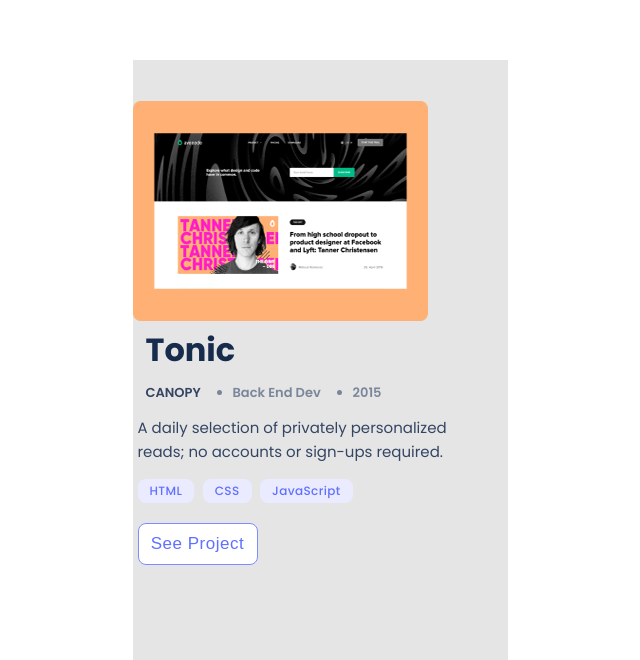
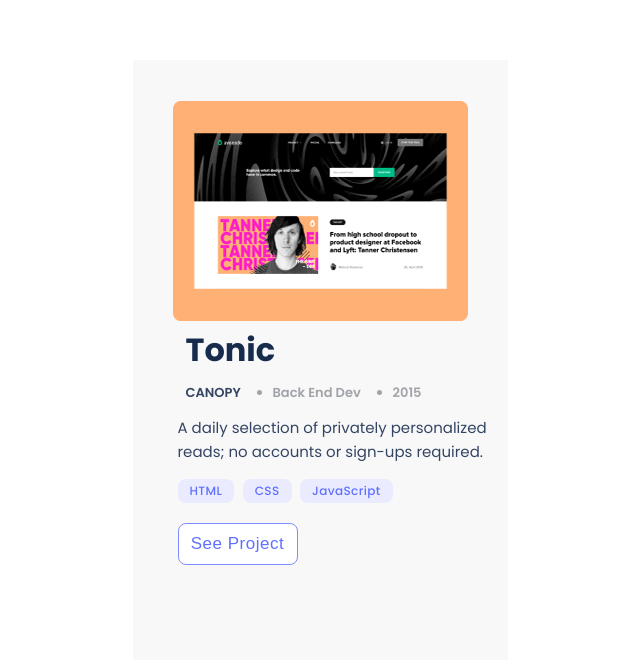
Before and after one commit to Lasten-Ernest/ErnestPortfolio, a website: page index.html in a window 1280 px wide. Shown: the part 140-800 px from the top of the page, without its empty margins (320-960 px from the left). Drawn offline with Linux system fonts and the light colour scheme.

Commit message:
Update CSS to change color

```diff
--- a/style.css
+++ b/style.css
@@ -13,8 +13,14 @@ body {
   background-color: #fff;
 }
 
+.title-grid{
+  width: 365px;
+  align-items: center;
+  padding-left: 40px;
+}
+
 .main_container {
-  background-color: #e5e5e5;
+  background-color: rgb(248, 248, 248);
   max-width: 375px;
   height: 550vh;
   margin: auto;
@@ -84,7 +90,7 @@ a {
 .title {
   padding: 16px;
   background: #fff;
-  border: 1px solid #dfe1e6;
+  border: 1px solid #f1f3f7;
   box-sizing: border-box;
   border-radius: 16px;
   width: 327px;
@@ -164,7 +170,7 @@ section .languages ul li {
   font-weight: 600;
   font-size: 13px;
   line-height: 16px;
-  color: #7a869a;
+  color: #a0a3a8;
 }
 
 .text ul li:first-child {
```
